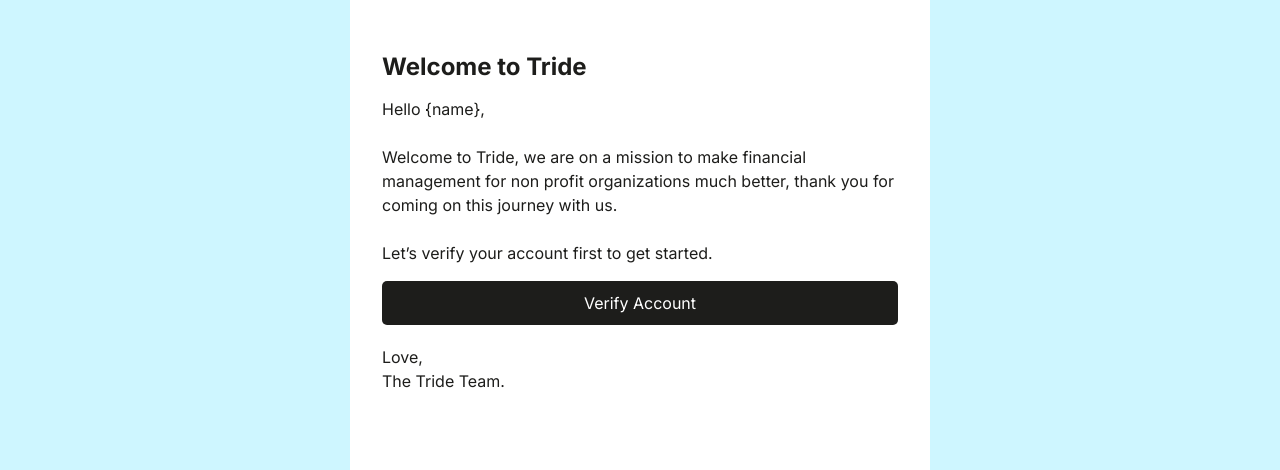
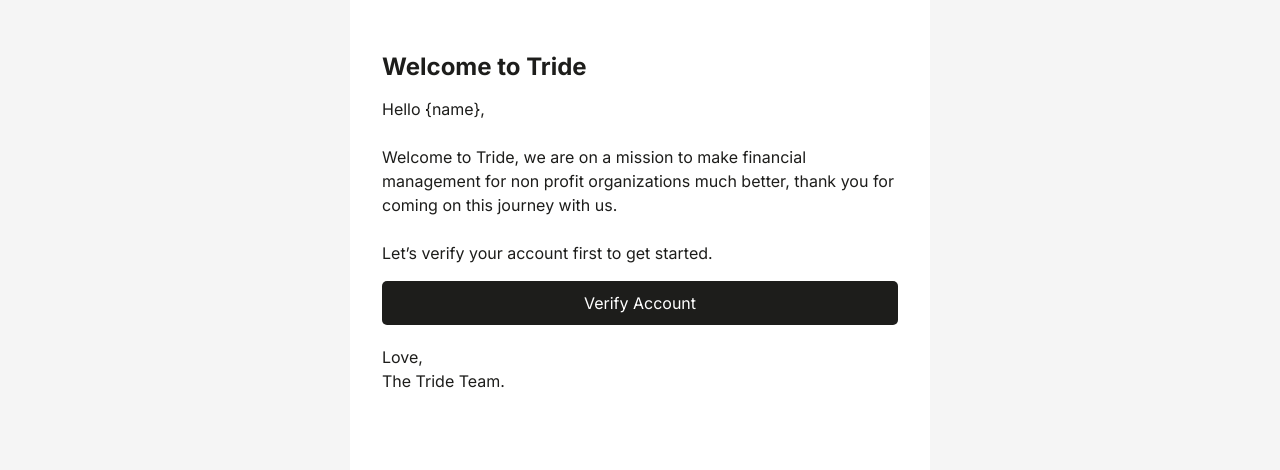
Before and after one commit to Tride-Org/email-templates, a plain HTML site: page index.html in a window 1280 px wide. Shown: the part 101-571 px from the top of the page. Drawn offline with Linux system fonts and the light colour scheme.

Commit message:
chore: update bg color

```diff
--- a/index.html
+++ b/index.html
@@ -22,7 +22,7 @@
             .wrapper {
                 width: 100%;
                 table-layout: fixed;
-                background-color: #cef6ff;
+                background-color: #f5f5f5;
                 padding: 30px 0;
             }
             .main {
```
